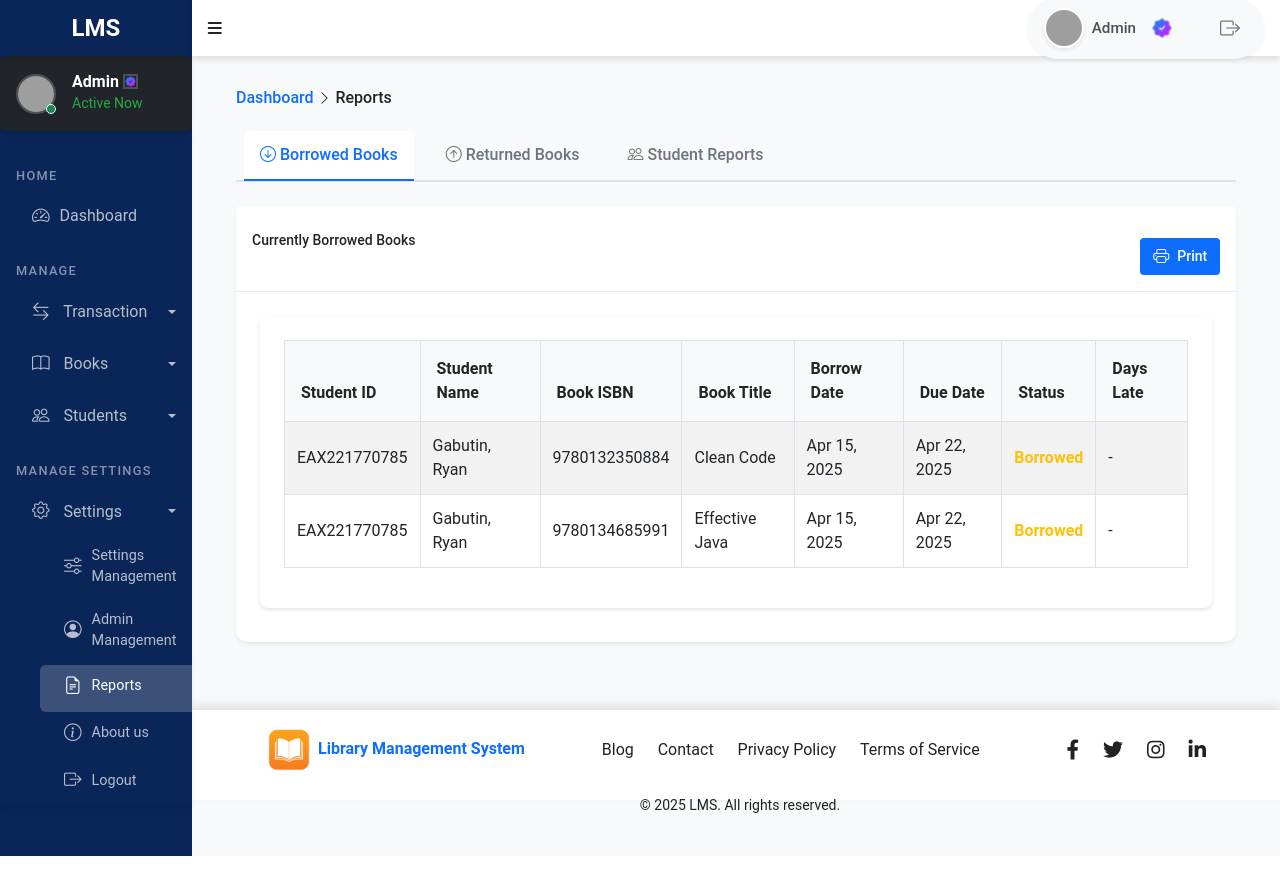
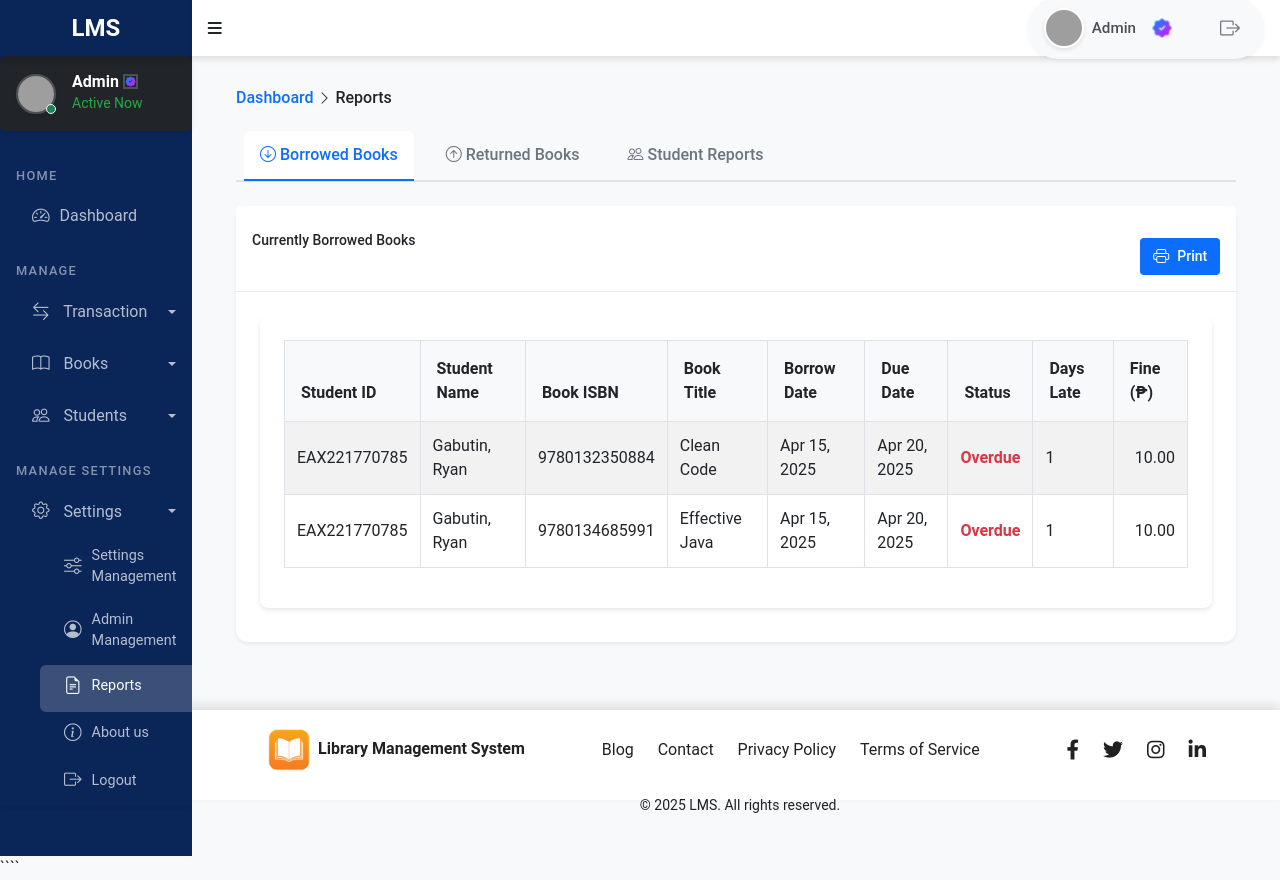
Before and after one commit to gabutin12/Borrow-LMS, a PHP site: page /reports.php in a window 1280 px wide. Before the commit the page ends 856 px from the top, so only its background shows below. Run offline with PHP 8.4, Linux system fonts and the light colour scheme; a user stored in the database is signed in; data comes from the database, SQL or seed files in the repository; some libraries are stand-ins or nearby versions; grey boxes are pictures that could not be loaded.

Commit message:
reports.php updated not showing late fines amount

`````diff
--- a/borrow.php
+++ b/borrow.php
@@ -41,9 +41,6 @@ require_once 'db_connection.php';
                 <i class="bi bi-chevron-right small"></i>
                 Borrow Books
             </h6>
-            <button class="btn btn-primary mb-3">
-                <i class="bi bi-plus"></i> New
-            </button>
         </div>
 
         <!-- Borrow Form -->
--- a/css/styles.css
+++ b/css/styles.css
@@ -1319,3 +1319,12 @@ Kiosk Information Dropdown Styles */ .dropdown-box {
   border-color: #0a2558;
   box-shadow: 0 0 0 0.2rem rgba(10, 37, 88, 0.15);
 }
+
+.main-content-admin {
+  flex: 1;
+  margin-left: 15%;
+  padding: 2rem;
+  background: #f8f9fa;
+  height: calc(100vh - 56px);
+  overflow-y: auto;
+}
--- a/includes/footer.php
+++ b/includes/footer.php
@@ -30,7 +30,7 @@
         width: 100%;
         height: 90px;
         background-color: #fff;
-        color: #0d6efd;
+        color: #212121;
         ;
         padding: 15px 0;
         text-align: center;
--- a/includes/sidebar.php
+++ b/includes/sidebar.php
@@ -1,4 +1,4 @@
-<div class="sidebar" id="sidebarMenu">
+<div class="sidebar" id="sidebarMenu" style="height: 100vh; display: flex; flex-direction: column;">
     <!-- Profile Section -->
     <div class="profile-section shadow-sm bg-dark rounded">
         <div class="d-flex align-items-center p-3">
@@ -19,6 +19,7 @@
     </div>
 
     <!-- Navigation Links -->
+    <div class="sidebar-nav" style="overflow-y: auto; flex-grow: 1;">
         <ul class="nav nav-pills flex-column shadow-sm">
             <!-- Reports Section -->
             <li class="nav-header mt-3">
@@ -120,12 +121,6 @@
                             <i class="bi bi-file-earmark-text"></i> Reports
                         </a>
                     </li>
-                <!-- change_password.php -->
-                <!-- <li class="nav-item">
-                    <a href="change_password.php" class="nav-link <?php echo ($page_title == 'Change Password') ? 'active' : ''; ?>">
-                        <i class="bi bi-key"></i> Change Password
-                    </a>
-                </li> -->
                     <li class="nav-item">
                         <a href="about.php" class="nav-link <?php echo ($page_title == 'About Us') ? 'active' : ''; ?>">
                             <i class="bi bi-info-circle"></i> About us
@@ -140,3 +135,4 @@
             </li>
         </ul>
     </div>
+</div>
--- a/reports.php
+++ b/reports.php
@@ -4,6 +4,13 @@ $page_title = "Reports";
 require_once 'includes/header.php';
 require_once 'includes/navbar.php';
 require_once 'db_connection.php';
+
+// Fetch settings from database
+$settings_query = "SELECT fine_amount, max_borrow_days FROM system_settings WHERE id = 1";
+$settings_result = mysqli_query($conn, $settings_query);
+$settings = mysqli_fetch_assoc($settings_result);
+$fine_amount = $settings['fine_amount'];
+$max_borrow_days = $settings['max_borrow_days'];
 ?>
 
 <div class="wrapper">
@@ -79,12 +86,19 @@ require_once 'db_connection.php';
                                             <th>Due Date</th>
                                             <th>Status</th>
                                             <th>Days Late</th>
+                                            <th>Fine (₱)</th>
                                         </tr>
                                     </thead>
                                     <tbody>
                                         <?php
                                         $query = "SELECT bb.*, s.firstname, s.lastname, b.title,
-                                                 DATEDIFF(CURRENT_DATE, bb.due_date) as days_late
+                                                DATE_ADD(bb.borrow_date, INTERVAL $max_borrow_days DAY) as due_date,
+                                                DATEDIFF(CURRENT_DATE, DATE_ADD(bb.borrow_date, INTERVAL $max_borrow_days DAY)) as days_late,
+                                                CASE
+                                                    WHEN DATEDIFF(CURRENT_DATE, DATE_ADD(bb.borrow_date, INTERVAL $max_borrow_days DAY)) > 0
+                                                    THEN DATEDIFF(CURRENT_DATE, DATE_ADD(bb.borrow_date, INTERVAL $max_borrow_days DAY)) * $fine_amount
+                                                    ELSE 0
+                                                END as fine_amount
                                                 FROM borrowed_books bb
                                                 LEFT JOIN students s ON bb.student_id = s.student_id
                                                 LEFT JOIN books b ON bb.book_isbn = b.isbn
@@ -94,6 +108,8 @@ require_once 'db_connection.php';
                                         while ($row = mysqli_fetch_assoc($result)) {
                                             $days_late = max(0, $row['days_late']);
                                             $status_class = $days_late > 0 ? 'text-danger' : 'text-warning';
+                                            $fine = $days_late * $fine_amount;
+
                                             echo "<tr>";
                                             echo "<td>" . htmlspecialchars($row['student_id']) . "</td>";
                                             echo "<td>" . htmlspecialchars($row['lastname'] . ', ' . $row['firstname']) . "</td>";
@@ -103,6 +119,7 @@ require_once 'db_connection.php';
                                             echo "<td>" . date('M d, Y', strtotime($row['due_date'])) . "</td>";
                                             echo "<td class='{$status_class} fw-bold'>" . ($days_late > 0 ? 'Overdue' : 'Borrowed') . "</td>";
                                             echo "<td>" . ($days_late > 0 ? $days_late : '-') . "</td>";
+                                            echo "<td class='text-end'>" . ($fine > 0 ? number_format($fine, 2) : '-') . "</td>";
                                             echo "</tr>";
                                         }
                                         ?>
@@ -137,15 +154,22 @@ require_once 'db_connection.php';
                                             <th>Due Date</th>
                                             <th>Return Date</th>
                                             <th>Return Status</th>
+                                            <th>Fine (₱)</th>
                                         </tr>
                                     </thead>
                                     <tbody>
                                         <?php
                                         $query = "SELECT bb.*, s.firstname, s.lastname, b.title,
+                                                    DATE_ADD(bb.borrow_date, INTERVAL $max_borrow_days DAY) as due_date,
                                                     CASE
-                                                    WHEN bb.return_date <= bb.due_date THEN 'On Time'
+                                                        WHEN bb.return_date <= DATE_ADD(bb.borrow_date, INTERVAL $max_borrow_days DAY) THEN 'On Time'
                                                         ELSE 'Late'
-                                                 END as return_status
+                                                    END as return_status,
+                                                    CASE
+                                                        WHEN bb.return_date > DATE_ADD(bb.borrow_date, INTERVAL $max_borrow_days DAY)
+                                                        THEN DATEDIFF(bb.return_date, DATE_ADD(bb.borrow_date, INTERVAL $max_borrow_days DAY)) * $fine_amount
+                                                        ELSE 0
+                                                    END as fine_amount
                                                     FROM borrowed_books bb
                                                     LEFT JOIN students s ON bb.student_id = s.student_id
                                                     LEFT JOIN books b ON bb.book_isbn = b.isbn
@@ -163,6 +187,7 @@ require_once 'db_connection.php';
                                             echo "<td>" . date('M d, Y', strtotime($row['due_date'])) . "</td>";
                                             echo "<td>" . date('M d, Y', strtotime($row['return_date'])) . "</td>";
                                             echo "<td class='{$status_class} fw-bold'>" . $row['return_status'] . "</td>";
+                                            echo "<td class='text-end'>" . ($row['fine_amount'] > 0 ? number_format($row['fine_amount'], 2) : '-') . "</td>";
                                             echo "</tr>";
                                         }
                                         ?>
@@ -197,6 +222,7 @@ require_once 'db_connection.php';
                                             <th>Total Returned</th>
                                             <th>On-Time Returns</th>
                                             <th>Late Returns</th>
+                                            <th>Total Fines (₱)</th> <!-- New column -->
                                         </tr>
                                     </thead>
                                     <tbody>
@@ -209,8 +235,13 @@ require_once 'db_connection.php';
                                             COUNT(bb.id) as total_borrowed,
                                             SUM(CASE WHEN bb.status = 'Borrowed' THEN 1 ELSE 0 END) as currently_borrowed,
                                             SUM(CASE WHEN bb.status = 'Returned' THEN 1 ELSE 0 END) as total_returned,
-                                                    SUM(CASE WHEN bb.status = 'Returned' AND bb.return_date <= bb.due_date THEN 1 ELSE 0 END) as ontime_returns,
-                                                    SUM(CASE WHEN bb.status = 'Returned' AND bb.return_date > bb.due_date THEN 1 ELSE 0 END) as late_returns
+                                            SUM(CASE WHEN bb.status = 'Returned' AND bb.return_date <= DATE_ADD(bb.borrow_date, INTERVAL $max_borrow_days DAY) THEN 1 ELSE 0 END) as ontime_returns,
+                                            SUM(CASE WHEN bb.status = 'Returned' AND bb.return_date > DATE_ADD(bb.borrow_date, INTERVAL $max_borrow_days DAY) THEN 1 ELSE 0 END) as late_returns,
+                                            SUM(CASE
+                                                WHEN bb.status = 'Returned' AND bb.return_date > DATE_ADD(bb.borrow_date, INTERVAL $max_borrow_days DAY)
+                                                THEN DATEDIFF(bb.return_date, DATE_ADD(bb.borrow_date, INTERVAL $max_borrow_days DAY)) * $fine_amount
+                                                ELSE 0
+                                            END) as total_fines
                                         FROM students s
                                         LEFT JOIN borrowed_books bb ON s.student_id = bb.student_id
                                         GROUP BY s.student_id
@@ -226,6 +257,7 @@ require_once 'db_connection.php';
                                             echo "<td>" . $row['total_returned'] . "</td>";
                                             echo "<td class='text-success'>" . $row['ontime_returns'] . "</td>";
                                             echo "<td class='text-danger'>" . $row['late_returns'] . "</td>";
+                                            echo "<td class='text-end'>" . ($row['total_fines'] > 0 ? number_format($row['total_fines'], 2) : '-') . "</td>";
                                             echo "</tr>";
                                         }
                                         ?>
@@ -280,6 +312,25 @@ require_once 'db_connection.php';
                 }
             ]
         });
+
+        // Add settings refresh functionality
+        function checkSettings() {
+            fetch('get_current_settings.php')
+                .then(response => response.json())
+                .then(data => {
+                    const currentFine = <?php echo $fine_amount; ?>;
+                    const currentMaxDays = <?php echo $max_borrow_days; ?>;
+
+                    if (data.fine_amount != currentFine || data.max_borrow_days != currentMaxDays) {
+                        console.log('Settings changed, refreshing page...');
+                        location.reload();
+                    }
+                })
+                .catch(error => console.error('Error checking settings:', error));
+        }
+
+        // Check settings every 3 seconds
+        setInterval(checkSettings, 3000);
     });
 
     // Updated Print report function
@@ -350,3 +401,4 @@ require_once 'db_connection.php';
 <?php require_once 'includes/footer.php'; ?>
 
 </html>
+````
--- a/return.php
+++ b/return.php
@@ -38,9 +38,6 @@ require_once 'db_connection.php';
                 <i class="bi bi-chevron-right small"></i>
                 Return Books
             </h6>
-            <button class="btn btn-primary mb-3">
-                <i class="bi bi-plus"></i> New
-            </button>
         </div>
 
         <!-- Return Form -->
@@ -450,8 +447,6 @@ require_once 'db_connection.php';
                 }
             });
         });
-
-        // ... rest of your existing JavaScript code ...
     });
 </script>
 
--- a/return_books_logs.php
+++ b/return_books_logs.php
@@ -134,7 +134,10 @@ $max_borrow_days = $settings_row['max_borrow_days'];
                 null, // Return Date
                 null, // Status
                 {
-                    className: 'text-end'
+                    className: 'text-end',
+                    render: function(data, type, row) {
+                        return type === 'display' && data !== '-' ? '₱' + parseFloat(data).toFixed(2) : data;
+                    }
                 } // Fine amount
             ]
         });
`````
Also changed, not shown: actions/get_current_settings.php (added, +10 -0 lines), get_current_settings.php (added, +10 -0 lines). Lines whose indentation alone changed are shown as unchanged.
